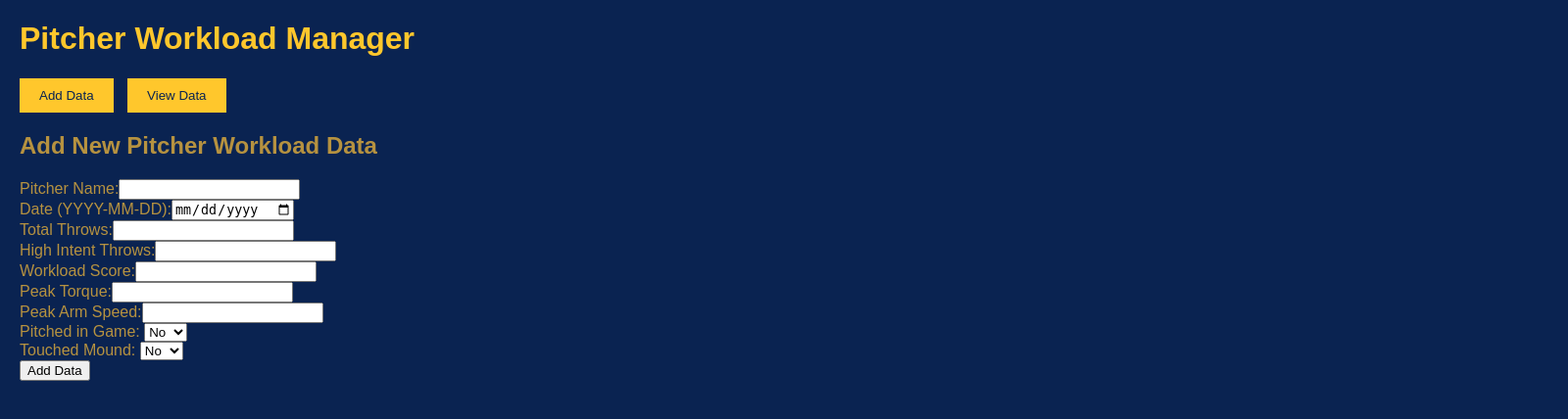
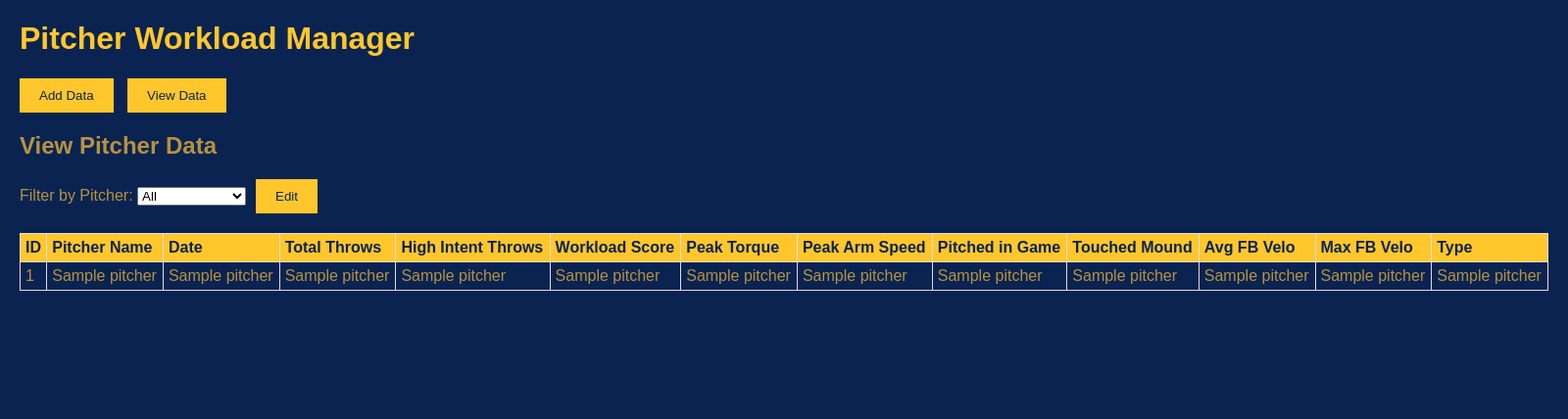
Before and after one commit to Malfonsin13/WLM, a Flask app: page / in a window 1600 px wide. Shown: the top 428 px of the page at 98% size. Run offline with Flask 2, Linux system fonts and the light colour scheme; a database or web service that is not in the repository returns one stand-in record (values such as "Sample title"); some libraries are stand-ins or nearby versions.

Commit message:
Update index.html

```diff
--- a/templates/index.html
+++ b/templates/index.html
@@ -48,7 +48,7 @@
         }
 
         window.onload = function() {
-            toggleTabs('add');
+            toggleTabs('view');
             disableEditing();
         };
 </script>
```
